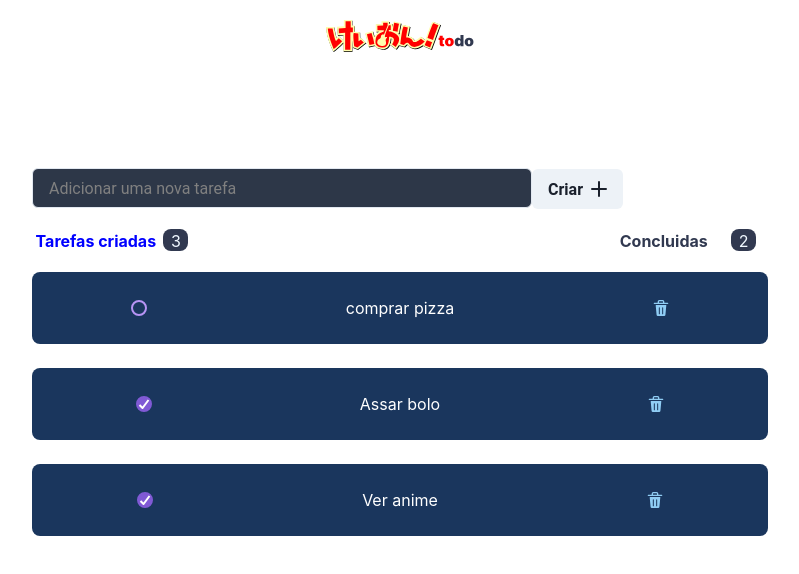
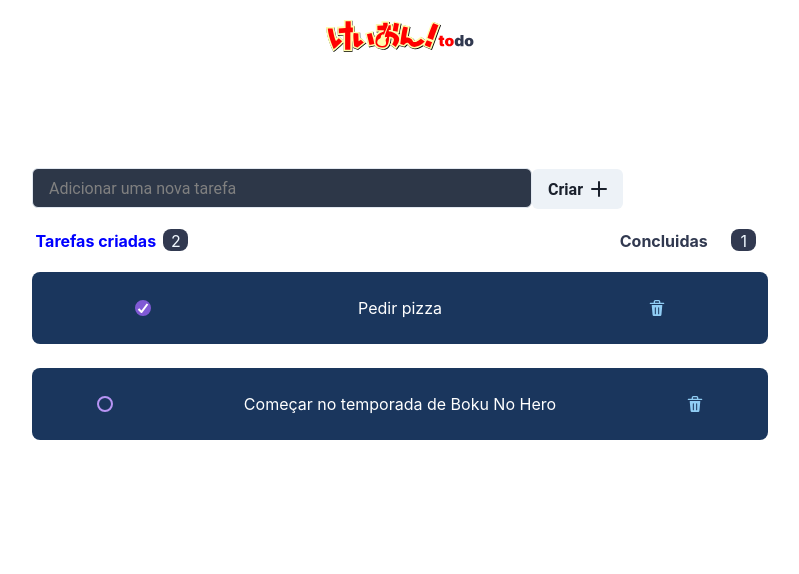
Before and after one commit to nataliaaraujo0/todo-k-on, a React (Vite) app: page / in a window 1280 px wide. Shown: the top 574 px of the page, without its empty margins (240-1039 px from the left). Built offline with nearby package versions, Linux system fonts and the light colour scheme.

Commit message:
chore: improvement hnadleCreateNewTask

```diff
--- a/src/components/CardTask/index.tsx
+++ b/src/components/CardTask/index.tsx
@@ -20,7 +20,7 @@ export function CardTask({ title, isComplete }: TaskProps) {
         borderColor={"purple.300"}
         className={styles.checkbox}
         isChecked={isComplete}
-      ></Checkbox>
+      />
 
       <Text maxWidth={"600px"} color={"white"}>
         {title}
--- a/src/components/TasksList/index.tsx
+++ b/src/components/TasksList/index.tsx
@@ -7,16 +7,20 @@ import { useState } from "react";
 
 export function TasksList() {
   const [tasks, setTasks] = useState([
-    { id: uuidv4(), title: "comprar pizza", isComplete: false },
-    { id: uuidv4(), title: "Assar bolo", isComplete: true },
-    { id: uuidv4(), title: "Ver anime", isComplete: true },
+    { id: uuidv4(), title: "Pedir pizza", isComplete: true },
+    {
+      id: uuidv4(),
+      title: "Começar no temporada de Boku No Hero",
+      isComplete: false,
+    },
   ]);
-
+  console.log(tasks);
   const handleCreateNewTask = () => {
     event.preventDefault();
 
-    console.log(event.target.task.value);
-    setTasks([...tasks, tasks.length + 1]);
+    const newTaskText = event.target.task.value;
+
+    setTasks([...tasks, newTaskText]);
   };
 
   const handleTaskCounter = () => {
@@ -36,13 +40,14 @@ export function TasksList() {
       <Flex justifyContent={"space-between"} w={" 736px"} marginBottom={"20px"}>
         <form onSubmit={handleCreateNewTask}>
           <Input
-            placeholder="Adicionar uma nova tarefa"
             w={" 500px"}
             bg={"gray.700"}
+            color={"white"}
             _placeholder={{ color: "gray" }}
-            color={"white"}
+            placeholder="Adicionar uma nova tarefa"
             name="task"
           />
+
           <Button rightIcon={<AddIcon />} colorScheme={"gray"} variant="solid">
             Criar
           </Button>
```
